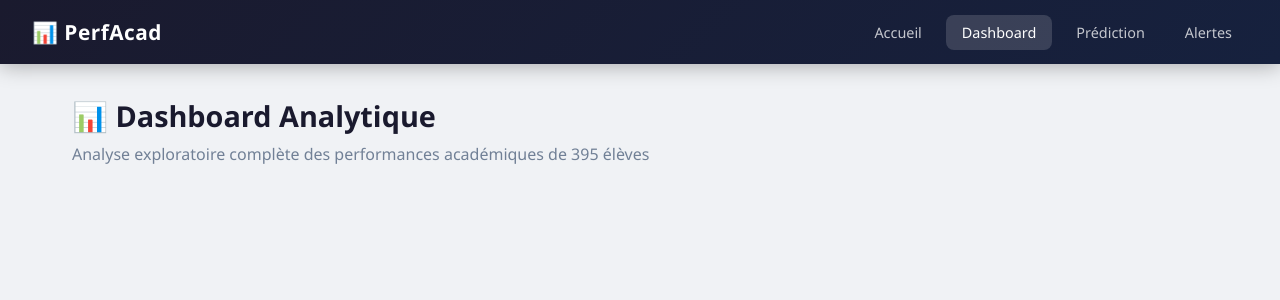
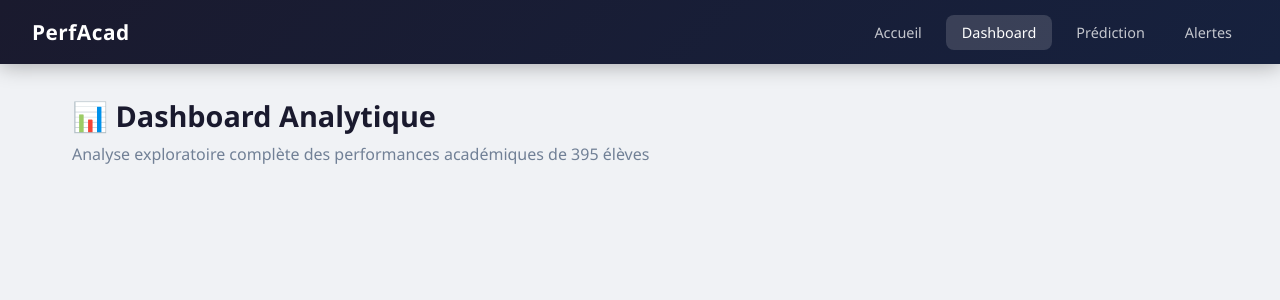
Before and after one commit to aubin-pierre7/projet-performances-academiques, a Flask app: page /dashboard in a window 1280 px wide. Shown: the top 300 px of the page. Run offline with Flask 3, Linux system fonts and the light colour scheme.

Commit message:
Modif de base.html

```diff
--- a/templates/base.html
+++ b/templates/base.html
@@ -8,7 +8,7 @@
 </head>
 <body>
     <nav class="navbar">
-        <div class="nav-brand">📊 PerfAcad</div>
+        <div class="nav-brand"> PerfAcad</div>
         <ul class="nav-links">
             <li><a href="{{ url_for('index') }}" class="{% if request.endpoint == 'index' %}active{% endif %}">Accueil</a></li>
             <li><a href="{{ url_for('dashboard') }}" class="{% if request.endpoint == 'dashboard' %}active{% endif %}">Dashboard</a></li>
```
